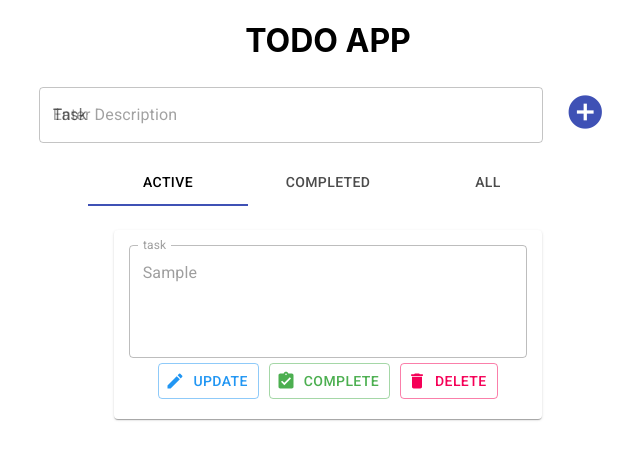
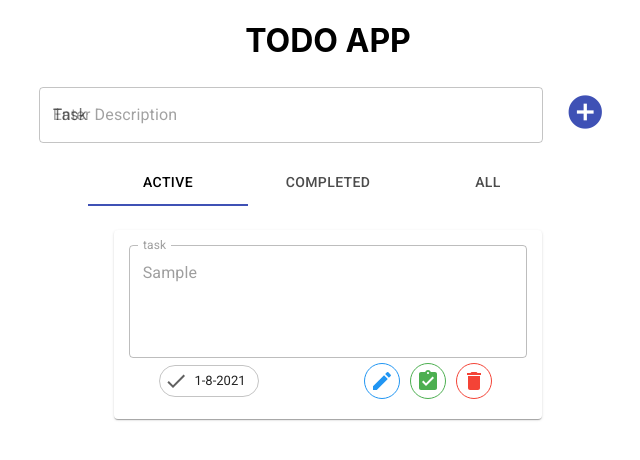
Before and after one commit to compro-shridhi/todo-app, a React (Create React App) app: page / in a window 1280 px wide. Both pictures are taken after typing "Sample" into the empty fields and a click on the button "add_circle". Shown: the top 460 px of the page, without its empty margins (312-952 px from the left). Built offline with nearby package versions, Linux system fonts and the light colour scheme.

Commit message:
date feature and ui change

```diff
--- a/src/components/DisplayTodos.js
+++ b/src/components/DisplayTodos.js
@@ -108,6 +108,7 @@ const DisplayTodos = (props) => {
                                                     removeTodo={props.removeTodo}
                                                     updateTodo={props.updateTodo}
                                                     completeTodo={props.completeTodo}
+                                                    task_date={item.task_date}
                                                 />
                                             </Paper>
                                         </Grid>
@@ -130,6 +131,7 @@ const DisplayTodos = (props) => {
                                                     removeTodo={props.removeTodo}
                                                     updateTodo={props.updateTodo}
                                                     completeTodo={props.completeTodo}
+                                                    task_date={item.task_date}
                                                 />
                                             </Paper>
                                         </Grid>
@@ -151,6 +153,7 @@ const DisplayTodos = (props) => {
                                                 removeTodo={props.removeTodo}
                                                 updateTodo={props.updateTodo}
                                                 completeTodo={props.completeTodo}
+                                                task_date={item.task_date}
                                             />
                                         </Paper>
                                     </Grid>
--- a/src/components/TodoItem.js
+++ b/src/components/TodoItem.js
@@ -1,22 +1,29 @@
 import React, { useRef } from "react";
-import Button from '@material-ui/core/Button';
-import {createTheme, makeStyles, ThemeProvider } from '@material-ui/core/styles';
+import Chip from '@material-ui/core/Chip';
+import { createTheme, makeStyles, ThemeProvider } from '@material-ui/core/styles';
 import TextField from '@material-ui/core/TextField';
-import { green, blue} from '@material-ui/core/colors';
+import { green, blue, red } from '@material-ui/core/colors';
 import DeleteIcon from '@material-ui/icons/Delete';
 import EditIcon from '@material-ui/icons/Edit';
 import AssignmentTurnedInIcon from '@material-ui/icons/AssignmentTurnedIn';
+import IconButton from '@material-ui/core/IconButton';
+import DoneIcon from '@material-ui/icons/Done';
 
 /* ===========css start====================*/
 const useStyles = makeStyles((theme) => ({
   root: {
   },
   Button: {
-    padding:'5px 10px',
-    margin:'5px',
+    padding: '5px',
+    margin: '5px',
+    border: '1px solid',
   },
-  TextField:{
+  TextField: {
     width: '39.5ch',
+  },
+  date:{
+    marginLeft:'0px',
+    marginRight:'100px'
   }
 }));
 const bluetheme = createTheme({
@@ -29,53 +36,61 @@ const greentheme = createTheme({
     primary: green,
   },
 });
+const redtheme = createTheme({
+  palette: {
+    primary: red,
+  },
+});
 
 /* ===========component start====================*/
 
 const TodoItem = (props) => {
   const classes = useStyles();
 
-  const { item, updateTodo, removeTodo, completeTodo } = props;
+  const { item, updateTodo, removeTodo, completeTodo, task_date } = props;
 
   // to control the disable button - in complete and update button
   const inputRef = useRef(true);
-  const changeDisable = () =>{
+  const changeDisable = () => {
     inputRef.current.disabled = false;
     inputRef.current.focus();
   }
   //to update the todo content
-  const update = (id,value,e) =>{
-      if(e.which === 13){
-          updateTodo({id,item:value});
+  const update = (id, value, e) => {
+    if (e.which === 13) {
+      updateTodo({ id, item: value });
       inputRef.current.disabled = true;
     }
   }
   return (
     <li key={item.id}>
-      <TextField id="outlined-multiline-static"  multiline rows={4} label="task" variant="outlined"
+      <TextField id="outlined-multiline-static" multiline rows={4} label="task" variant="outlined"
         className={classes.TextField} color="primary"
         inputRef={inputRef} disabled={inputRef} defaultValue={item.item}
-      onKeyPress={(e)=> update(item.id, inputRef.current.value, e)}/>
+        onKeyPress={(e) => update(item.id, inputRef.current.value, e)} />
       {/* <textarea ref={inputRef} disabled={inputRef} defaultValue={item.item}
       onKeyPress={(e)=> update(item.id, inputRef.current.value, e)}>
       </textarea> */}
-      <br/>
+      <br />
+      <Chip className={classes.date} variant="outlined" size="medium" label={task_date} icon={<DoneIcon />} />
       <ThemeProvider theme={bluetheme}>
-        <Button color="primary" variant="outlined" className={classes.Button} startIcon={<EditIcon />}
-        onClick={()=> changeDisable()}>
-          Update
-        </Button>
+        <IconButton color="primary" variant="outlined" className={classes.Button}
+          onClick={() => changeDisable()}>
+          <EditIcon />
+        </IconButton>
         <ThemeProvider theme={greentheme}>
-          <Button color="primary" variant="outlined" className={classes.Button} startIcon={<AssignmentTurnedInIcon />}
-          onClick={()=> completeTodo(item.id)}>
-            Complete
-          </Button>
+          <IconButton color="primary" variant="outlined" className={classes.Button}
+            onClick={() => completeTodo(item.id)}>
+            <AssignmentTurnedInIcon />
+          </IconButton>
+        </ThemeProvider>
+        <ThemeProvider theme={redtheme}>
+          <IconButton color="primary" variant="outlined" className={classes.Button}
+            onClick={() => removeTodo(item.id)}>
+            <DeleteIcon />
+          </IconButton>
         </ThemeProvider>
       </ThemeProvider>
-      <Button color="secondary" variant="outlined" className={classes.Button} startIcon={<DeleteIcon />}
-      onClick={()=> removeTodo(item.id)}>
-        Delete
-      </Button>
       {""}
     </li>
   );
--- a/src/components/TodoS.js
+++ b/src/components/TodoS.js
@@ -40,6 +40,10 @@ const mapDispatchToProps = (dispatch) => {
 const Todos = (props) => {
   const classes = useStyles();
 
+  var today = new Date();
+  var date = today.getDate() + '-' + (today.getMonth() + 1) + '-' + today.getFullYear();
+  // console.log(date);
+
   const [todo, settodo] = useState("");
   // console.log("props from store", props);
 
@@ -53,6 +57,7 @@ const Todos = (props) => {
         id: Math.floor(Math.random() * 1000),
         item: todo,
         completed: false,
+        task_date: date
       });
       settodo("");
     }
```
Lines whose indentation alone changed are shown as unchanged.
